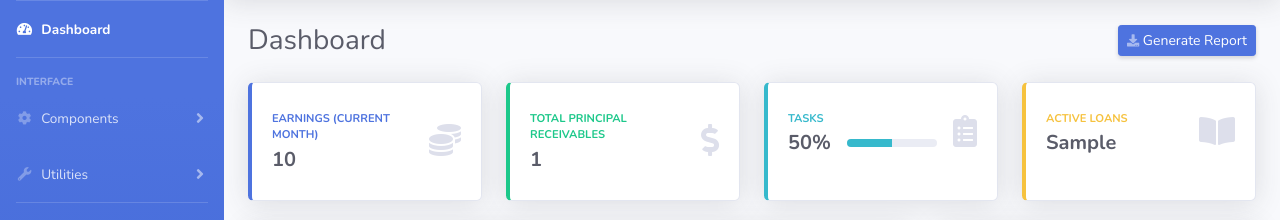
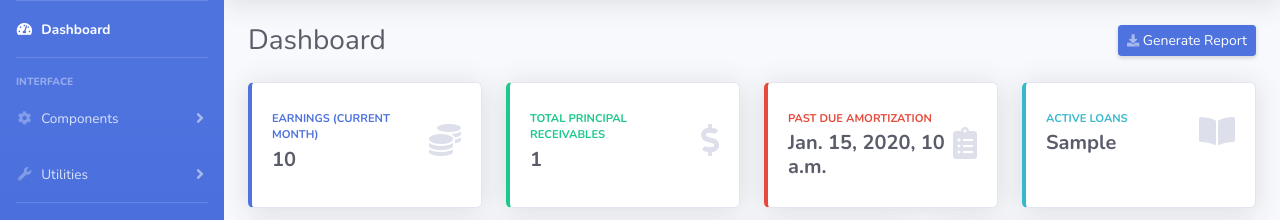
Before and after one commit to RonilRufo/sharky, a Django app: template sharky/templates/index.html in a window 1280 px wide. Shown: the part 70-290 px from the top of the page. Run offline with Django 3.2, Linux system fonts and the light colour scheme; the template is opened without the code that fills it: most values are stand-ins (such as "Sample title", 1, 10 or a date in 2020); data that the repository does not hold is empty; some libraries are stand-ins or nearby versions.

Commit message:
Displayed past due amortization in dashboard page

```diff
--- a/sharky/templates/index.html
+++ b/sharky/templates/index.html
@@ -416,24 +416,13 @@
 
                         <!-- Earnings (Monthly) Card Example -->
                         <div class="col-xl-3 col-md-6 mb-4">
-                            <div class="card border-left-info shadow h-100 py-2">
+                            <div class="card border-left-danger shadow h-100 py-2">
                                 <div class="card-body">
                                     <div class="row no-gutters align-items-center">
                                         <div class="col mr-2">
-                                            <div class="text-xs font-weight-bold text-info text-uppercase mb-1">Tasks
-                                            </div>
-                                            <div class="row no-gutters align-items-center">
-                                                <div class="col-auto">
-                                                    <div class="h5 mb-0 mr-3 font-weight-bold text-gray-800">50%</div>
-                                                </div>
-                                                <div class="col">
-                                                    <div class="progress progress-sm mr-2">
-                                                        <div class="progress-bar bg-info" role="progressbar"
-                                                            style="width: 50%" aria-valuenow="50" aria-valuemin="0"
-                                                            aria-valuemax="100"></div>
-                                                    </div>
-                                                </div>
-                                            </div>
+                                            <div class="text-xs font-weight-bold text-danger text-uppercase mb-1">
+                                                Past Due Amortization</div>
+                                            <div class="h5 mb-0 font-weight-bold text-gray-800">{{ past_due_amortizations }}</div>
                                         </div>
                                         <div class="col-auto">
                                             <i class="fas fa-clipboard-list fa-2x text-gray-300"></i>
@@ -445,11 +434,11 @@
 
                         <!-- Pending Requests Card Example -->
                         <div class="col-xl-3 col-md-6 mb-4">
-                            <div class="card border-left-warning shadow h-100 py-2">
+                            <div class="card border-left-info shadow h-100 py-2">
                                 <div class="card-body">
                                     <div class="row no-gutters align-items-center">
                                         <div class="col mr-2">
-                                            <div class="text-xs font-weight-bold text-warning text-uppercase mb-1">
+                                            <div class="text-xs font-weight-bold text-info text-uppercase mb-1">
                                                 Active Loans</div>
                                             <div class="h5 mb-0 font-weight-bold text-gray-800">{{ active_loans }}</div>
                                         </div>
```
Also changed, not shown: sharky/views.py (+9 -0 lines).
